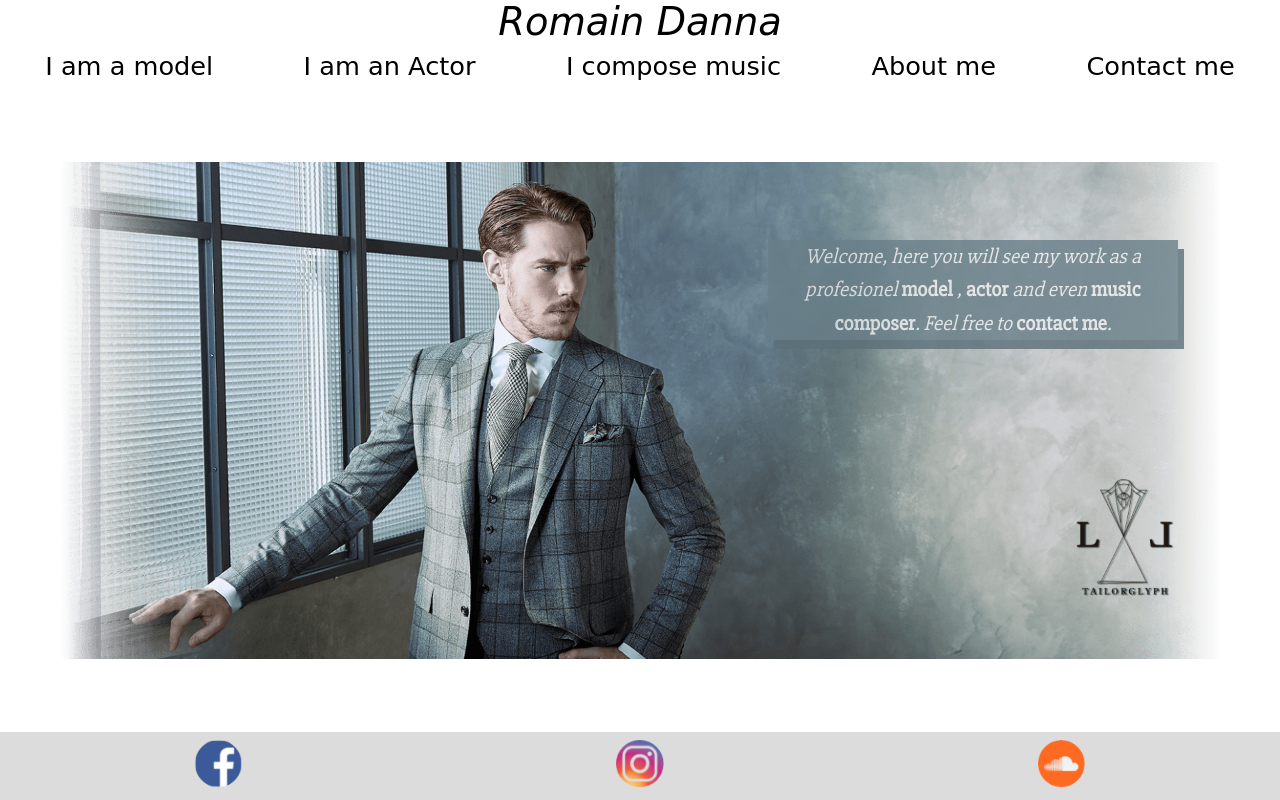
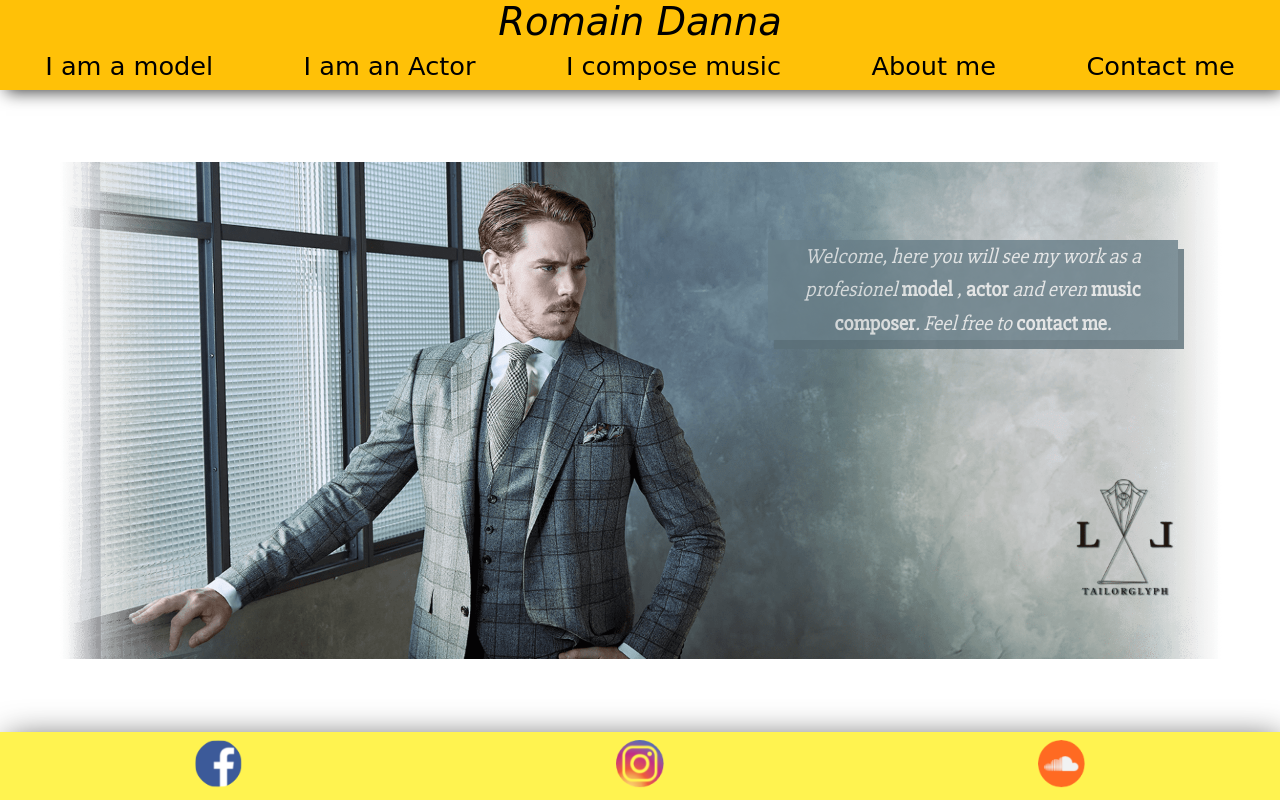
Before and after one commit to monchansuzuki/Romain-Danna, a plain HTML site: page index.html in a window 1280 px wide. Drawn offline with Linux system fonts and the light colour scheme.

Commit message:
color add

```diff
--- a/style/style.css
+++ b/style/style.css
@@ -29,6 +29,9 @@ header{
     width: 100%;
     display: flex;
     flex-direction: column;
+    background-color: #ffc107;
+    box-shadow: 4px 4px 16px -2px rgba(0,0,0,0.75);
+
 }
 .navbar{
     display: flex;
@@ -82,15 +85,18 @@ header{
 
 /*Footer*/
 footer{
-    background-color: khaki;
+    background-color: #fff350;
     width: 100%;
     display: flex;
     justify-content: space-around;
     align-items: center;
-    background-color: gainsboro;
     padding: 1vh;
     position: relative;
-    bottom: 0
+    bottom: 0;
+    -webkit-box-shadow: 4px 4px 34px -4px rgba(0,0,0,0.75);
+    -moz-box-shadow: 4px 4px 34px -4px rgba(0,0,0,0.75);
+    box-shadow: 4px 4px 34px -4px rgba(0,0,0,0.75);
+
 }
 .social-img{
     height: 6vh;
```
